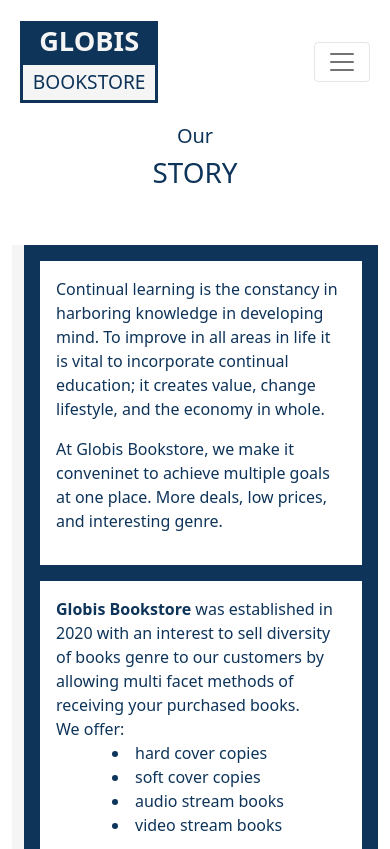
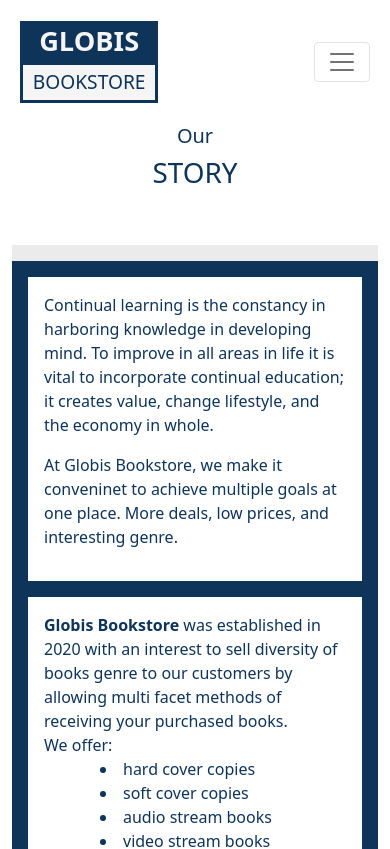
Before and after one commit to progressitech/globis-bookstore, a React (Create React App) app in the folder frontend/: page /about-us in a window 390 px wide. Shown: the top 849 px of the page. Built offline with nearby package versions, Linux system fonts and the light colour scheme.

Commit message:
Changed styles in the media query from class to id.

```diff
--- a/frontend/src/ui/App.css
+++ b/frontend/src/ui/App.css
@@ -284,7 +284,7 @@
 
   /* Homepage */
 
-  .container-1-image {
+  #homepage-image {
     height: 20rem;
     padding: 0 0 0 1rem;
   }
@@ -295,14 +295,14 @@
     padding: 0;
   }
 
-  .book-launch-text-column {
+  #book-launch-text-column {
     padding: 1.5rem;
     color: var(--primary-color);
   }
 
   /* About */
 
-  .about-us-container {
+  #about-us-container {
     background-color: rgb(235, 235, 235);
     height: 40rem;
     padding: 1rem;
@@ -334,7 +334,7 @@
 
   /* Contact */
 
-  .contact-container {
+  #contact-container {
     background-color: rgb(235, 235, 235);
     height: 40rem;
     padding: 1rem;
```
